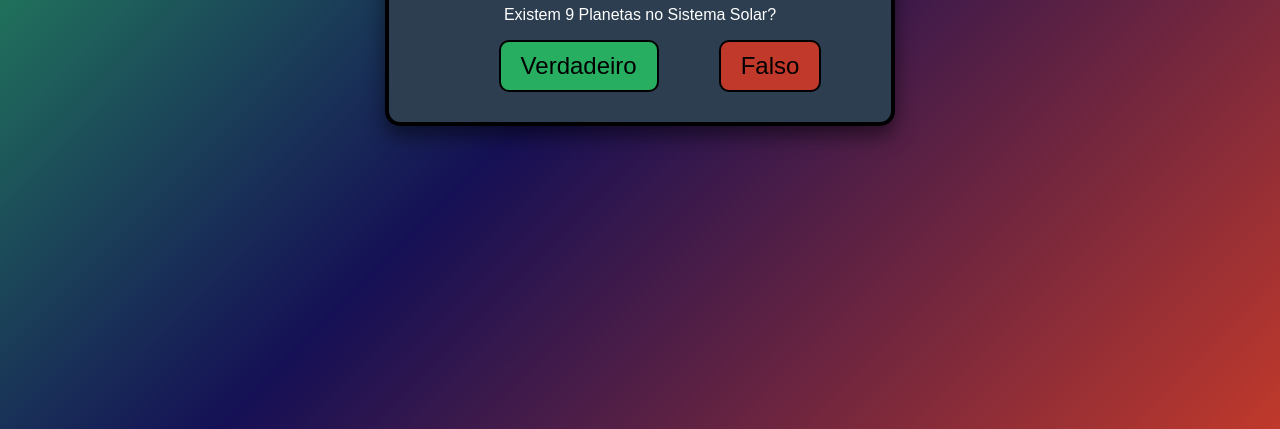
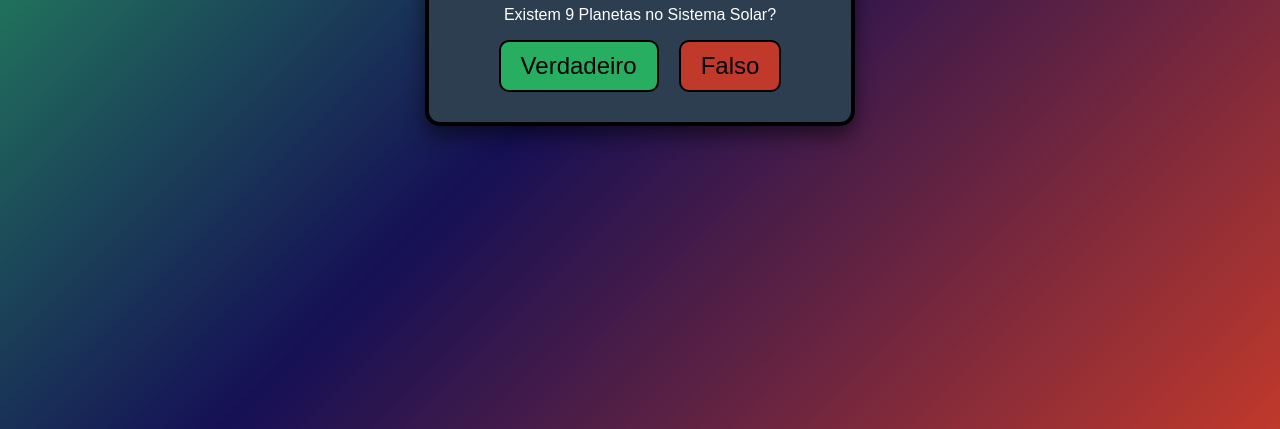
Before and after one commit to V1niciusGomes/Jogo_Html, a plain HTML site: page pergunta 2.html in a window 1280 px wide. Shown: the part 411-840 px from the top of the page. Drawn offline with Linux system fonts and the light colour scheme.

Commit message:
Altera alinhamento de botoes Pergunta 2.html

```diff
--- a/pergunta 2.html
+++ b/pergunta 2.html
@@ -9,8 +9,8 @@
                 font-size: 16px;
             }
         a{
-
-            margin-left: 40px;
+            margin-right: auto;
+            margin-left: auto;
         }
         body {
             margin: 0;
```
